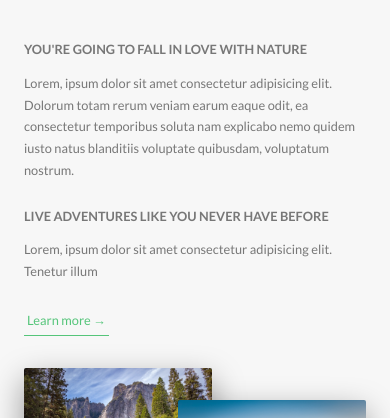
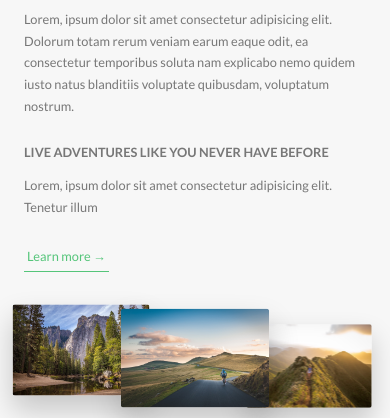
Before and after one commit to Aesteria/natours, a website: page index.html in a window 390 px wide. Shown: the part 926-1344 px from the top of the page. Drawn offline with Linux system fonts and the light colour scheme.

Commit message:
media queries: layout, about, feature

```diff
--- a/sass/base/_utilities.scss
+++ b/sass/base/_utilities.scss
@@ -8,10 +8,17 @@
 
 .u-margin-bottom-medium {
     margin-bottom: 4rem !important;
+    @include respond(tab-port) {
+        margin-bottom: 3rem !important;
+    }
 }
 
 .u-margin-bottom-big {
     margin-bottom: 8rem !important;
+
+    @include respond(tab-port) {
+        margin-bottom: 5rem !important;
+    }
 }
 
 .u-margin-top-big {
--- a/sass/components/_composition.scss
+++ b/sass/components/_composition.scss
@@ -10,19 +10,43 @@
         transition: all .2s;
         outline-offset: 2rem;
 
+        @include respond(tab-port) {
+            float: left;
+            position: relative;
+            width: calc(100% / 3);
+            box-shadow: 0 1.5rem 3rem rgba($color-black, .2);
+        }
+
         &--p1 {
             left: 0;
             top: -2rem;
+
+            @include respond(tab-port) {
+                top: -1rem;
+                transform: scale(1.2);
+            }
         }
 
         &--p2 {
             right: 0;
             top: 2rem;
+
+            @include respond(tab-port) {
+                top: 0;
+                transform: scale(1.3);
+                z-index: 100;
+            }
         }
 
         &--p3 {
             left: 20%;
             top: 10rem;
+
+            @include respond(tab-port) {
+                left: 0;
+                top: 1rem;
+                transform: scale(1.1);
+            }
         }
 
         &:hover {
--- a/sass/components/_feature-box.scss
+++ b/sass/components/_feature-box.scss
@@ -7,6 +7,10 @@
     box-shadow: $default-box-shadow;
     transition: transform .3s;
 
+    @include respond(tab-port) {
+        padding: 2rem;
+    }
+
     &__icon {
         display: inline-block;
         font-size: 6rem;
@@ -15,6 +19,10 @@
         background-clip: text;
         -webkit-background-clip: text;
         color: transparent;
+
+        @include respond(tab-port) {
+            margin-bottom: 0;
+        }
     }
 
     &:hover {
--- a/sass/layout/_footer.scss
+++ b/sass/layout/_footer.scss
@@ -11,6 +11,10 @@
     &__logo-box {
         text-align: center;
         margin-bottom: 8rem;
+
+        @include respond(tab-port) {
+            margin-bottom: 6rem;
+        }
     }
 
     &__logo {
@@ -69,6 +73,7 @@
         @include respond(tab-port) {
             width: 100%;
             float: none;
+            text-align: center;
         }
     }
 }
--- a/sass/pages/_home.scss
+++ b/sass/pages/_home.scss
@@ -2,6 +2,10 @@
     background-color: $color-grey-light-1;
     padding: 25rem 0;
     margin-top: -20vh;
+
+    @include respond(tab-port) {
+        padding: 20rem 0;
+    }
 }
 
 .section-features {
@@ -19,22 +23,38 @@
     & > * {
         transform: skewY(7deg);
     }
+
+    @include respond(tab-port) {
+        padding: 10rem 0;
+    }
 }
 
 .section-tours {
     background-color: $color-grey-light-1;
     padding: 25rem 0 15rem;
     margin-top: -10rem;
+
+    @include respond(tab-port) {
+        padding: 20rem 0 10rem;
+    }
 }
 
 .section-stories {
     position: relative;
     padding: 15rem 0;
+
+    @include respond(tab-port) {
+        padding: 10rem 0;
+    }
 }
 
 .section-book {
     padding: 15rem 0;
     background-image: linear-gradient(to right bottom, $color-primary-light, $color-primary-dark);
+
+    @include respond(tab-port) {
+        padding: 10rem 0;
+    }
 }
 
 .book {
```
Also changed, not shown: css/style.css.
